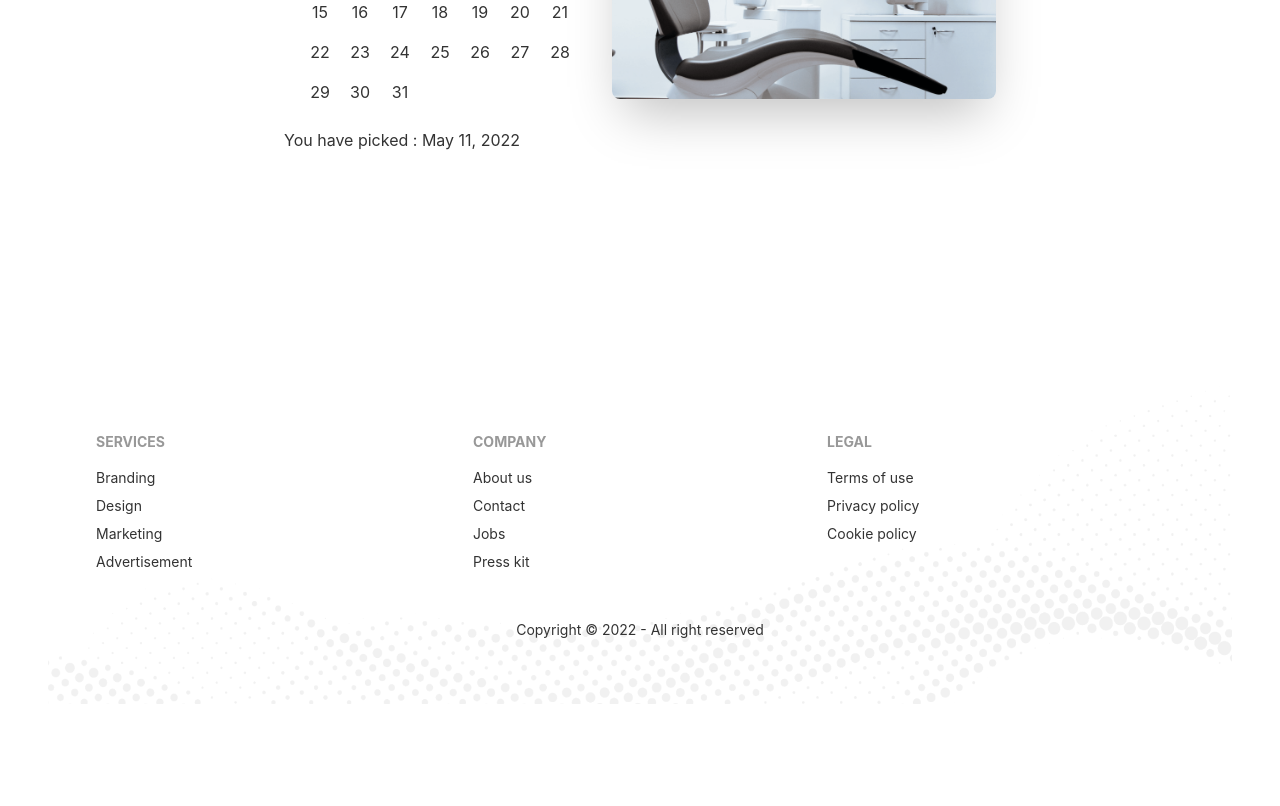
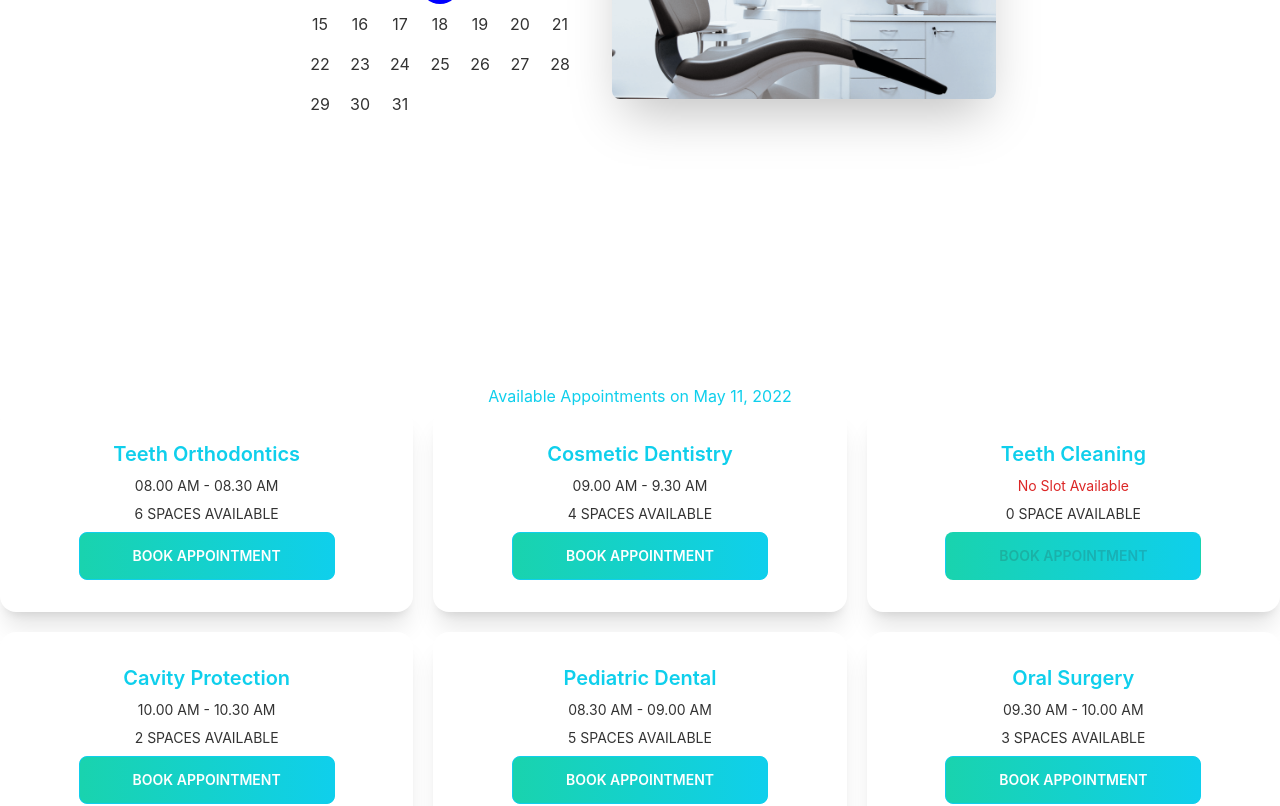
Before and after one commit to Faizul-Rien/doctors-portal-client, a React (Create React App) app: page /appointment in a window 1280 px wide. Shown: the part 480-1286 px from the top of the page. Before the commit the page ends 1184 px from the top, so only its background shows below. Built offline with nearby package versions, Linux system fonts and the light colour scheme.

Commit message:
add appointment page services

```diff
--- /dev/null
+++ b/public/services.json
@@ -0,0 +1,57 @@
+[
+    {
+      "_id": 1,
+      "name": "Teeth Orthodontics",
+      "slots": [
+        "08.00 AM - 08.30 AM",
+        "08.30 AM - 09.00 AM",
+        "09.00 AM - 9.30 AM",
+        "09.30 AM - 10.00 AM",
+        "10.00 AM - 10.30 AM",
+        "10.30 AM - 11.00 AM"
+      ]
+    },
+    {
+      "_id": 2,
+      "name": "Cosmetic Dentistry",
+      "slots": [
+        "09.00 AM - 9.30 AM",
+        "09.30 AM - 10.00 AM",
+        "10.00 AM - 10.30 AM",
+        "10.30 AM - 11.00 AM"
+      ]
+    },
+    {
+      "_id": 3,
+      "name": "Teeth Cleaning",
+      "slots": []
+    },
+    {
+      "_id": 4,
+      "name": "Cavity Protection",
+      "slots": [
+        "10.00 AM - 10.30 AM",
+        "10.30 AM - 11.00 AM"
+      ]
+    },
+    {
+      "_id": 5,
+      "name": "Pediatric Dental",
+      "slots": [
+        "08.30 AM - 09.00 AM",
+        "09.00 AM - 9.30 AM",
+        "09.30 AM - 10.00 AM",
+        "10.00 AM - 10.30 AM",
+        "10.30 AM - 11.00 AM"
+      ]
+    },
+    {
+      "_id": 6,
+      "name": "Oral Surgery",
+      "slots": [
+        "09.30 AM - 10.00 AM",
+        "10.00 AM - 10.30 AM",
+        "10.30 AM - 11.00 AM"
+      ]
+    }
+  ]
--- a/src/Pages/Appointmnet/Appointment.js
+++ b/src/Pages/Appointmnet/Appointment.js
@@ -1,11 +1,14 @@
-import React from 'react';
+import React, { useState } from 'react';
 import Footer from '../Shared/Footer';
 import AppointmentBanner from './AppointmentBanner';
+import AvailableAppointment from './AvailableAppointment';
 
 const Appointment = () => {
+    const [date,setDate] = useState(new Date());
     return (
         <div>
-            <AppointmentBanner></AppointmentBanner>
+            <AppointmentBanner date={date} setDate={setDate}></AppointmentBanner>
+            <AvailableAppointment date={date}></AvailableAppointment>
             <Footer></Footer>
         </div>
     );
--- a/src/Pages/Appointmnet/AppointmentBanner.js
+++ b/src/Pages/Appointmnet/AppointmentBanner.js
@@ -1,11 +1,9 @@
-import React, { useState } from 'react';
+import React from 'react';
 import chair from '../../assets/images/chair.png';
 import { DayPicker } from 'react-day-picker';
 import 'react-day-picker/dist/style.css';
-import { format } from 'date-fns';
 
-const AppointmentBanner = () => {
-    const [date,setDate] = useState(new Date());
+const AppointmentBanner = ({date,setDate}) => {
     return (
         <div class="hero min-h-screen">
   <div class="hero-content flex-col lg:flex-row-reverse">
@@ -16,7 +14,6 @@
       selected={date}
       onSelect={setDate}
      />
-     <p>You have picked : {format(date, 'PP')}</p>
     </div>
   </div>
 </div>
--- /dev/null
+++ b/src/Pages/Appointmnet/AvailableAppointment.js
@@ -0,0 +1,27 @@
+import { format } from 'date-fns';
+import React, { useEffect, useState } from 'react';
+import Service from './Service';
+
+const AvailableAppointment = ({date}) => {
+    const [services,setServices] = useState([])
+    useEffect(()=>{
+        fetch('services.json')
+        .then(res=> res.json())
+        .then(data => setServices(data))
+    },[])
+    return (
+        <div >
+            <h4 className='text-center text-primary'>Available Appointments on {format(date, 'PP')}</h4>
+            <div className='grid grid-cols-1 lg:grid-cols-3 gap-5'>
+                {
+                    services.map(service =><Service
+                    key={service._id}
+                    service={service}
+                    ></Service>)
+                }
+            </div>
+        </div>
+    );
+};
+
+export default AvailableAppointment;
--- /dev/null
+++ b/src/Pages/Appointmnet/Service.js
@@ -0,0 +1,23 @@
+import React from 'react';
+
+const Service = ({service}) => {
+    const {name,slots} = service;
+    return (
+        <div class="card lg:max-w-lg bg-base-100 text-center shadow-xl">
+        <div class="card-body">
+          <h2 class="card-title justify-center text-primary">{name}</h2>
+          <p className='text-sm'>{
+              slots.length > 0
+              ? <span>{slots[0]}</span>
+              : <span className='text-red-600'>No Slot Available</span>
+              }</p>
+          <p className='text-sm'>{slots.length} {slots.length > 1 ? 'SPACES' : 'SPACE'} AVAILABLE</p>
+          <div class="card-actions justify-center">
+            <button disabled={slots.length === 0} class="btn btn-wide btn-primary bg-gradient-to-r from-secondary to-primary text-white">BOOK APPOINTMENT</button>
+          </div>
+        </div>
+      </div>
+    );
+};
+
+export default Service;
--- a/src/Pages/Shared/Navbar.js
+++ b/src/Pages/Shared/Navbar.js
@@ -12,7 +12,7 @@
       </label>
       <ul tabIndex="0" className="menu menu-compact dropdown-content mt-3 p-2 shadow bg-base-100 rounded-box w-52">
         <li><Link to='/'>Home</Link></li>
-        <li><Link to='/appoinment'>Appoinment</Link></li>
+        <li><Link to='/appointment'>Appointment</Link></li>
         <li><Link to='/reviews'>Reviews</Link></li>
         <li><Link to='/contact'>Contact Us</Link></li>
         <li><Link to='/about'>About</Link></li>
@@ -24,7 +24,7 @@
   <div className="navbar-center hidden lg:flex">
     <ul className="menu menu-horizontal p-0">
     <li><Link to='/'>Home</Link></li>
-        <li><Link to='/appointment'>Appoinment</Link></li>
+        <li><Link to='/appointment'>Appointment</Link></li>
         <li><Link to='/reviews'>Reviews</Link></li>
         <li><Link to='/contact'>Contact Us</Link></li>
         <li><Link to='/about'>About</Link></li>
```
